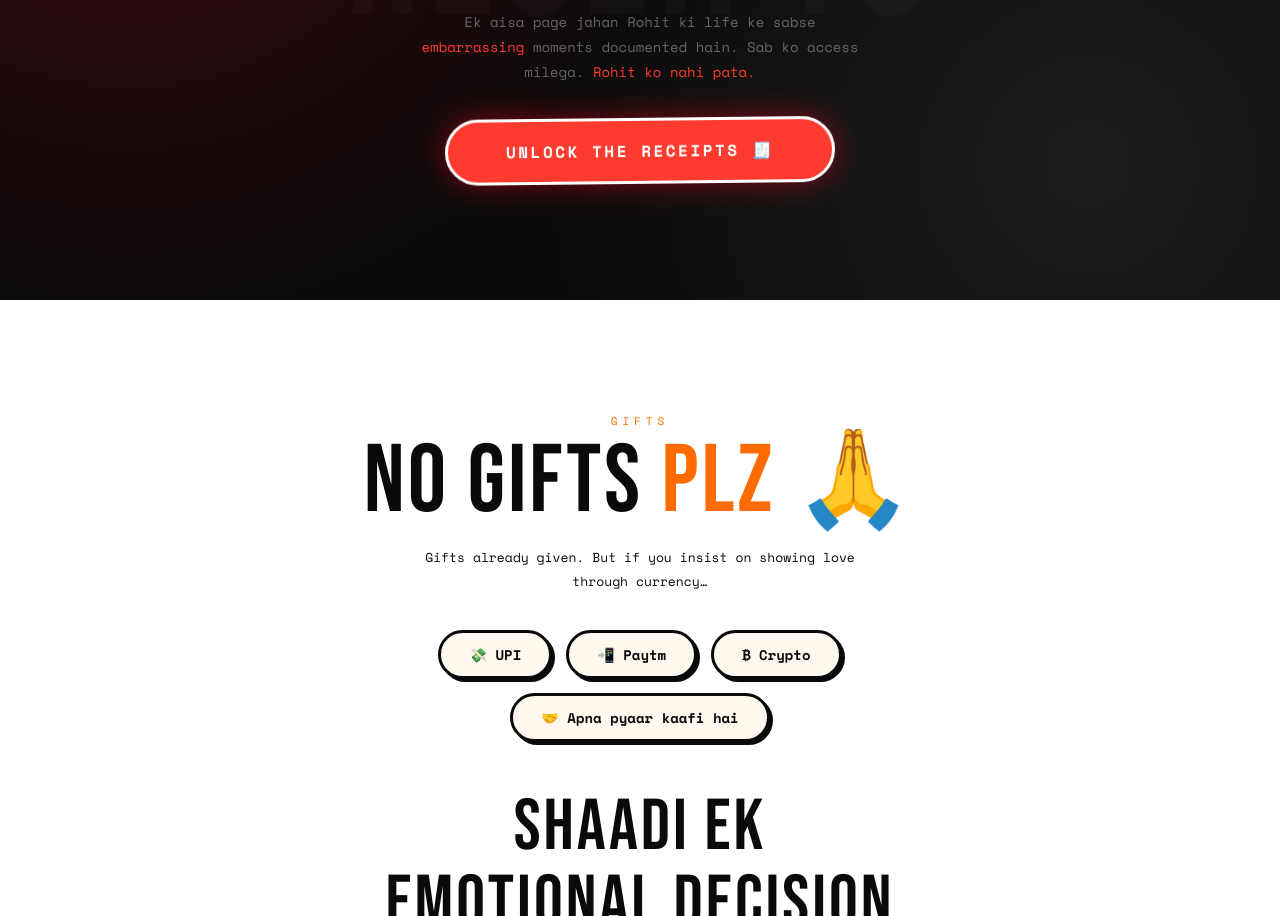
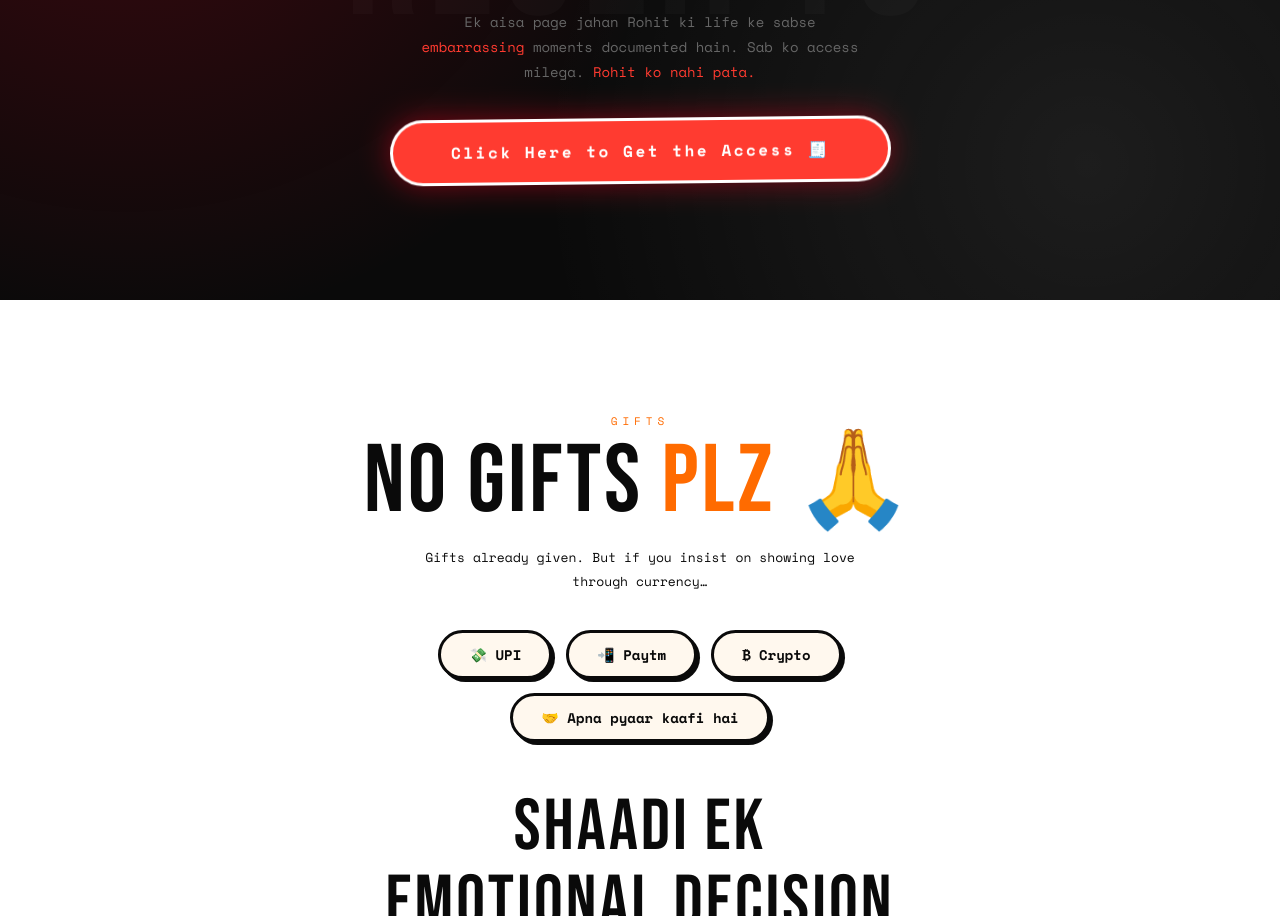
Before and after one commit to Satyam6024/rohit-ki-shaadi, a plain HTML site: page index.html in a window 1280 px wide. Shown: the part 7724-8640 px from the top of the page. Drawn offline with nearby package versions, Linux system fonts and the light colour scheme.

Commit message:
scandle click me updated

```diff
--- a/index.html
+++ b/index.html
@@ -418,7 +418,7 @@
     </div>
 
     <a href="scandal.html" class="scandal-open-btn">
-      UNLOCK THE RECEIPTS 🧾
+      Click Here to Get the Access 🧾
     </a>
   </section>
 
```
